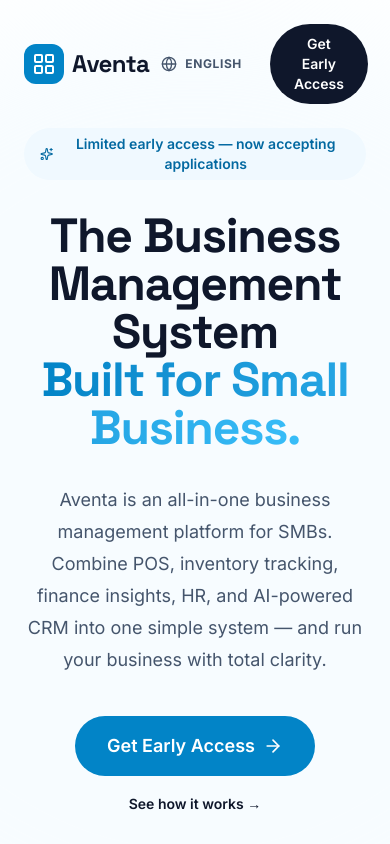
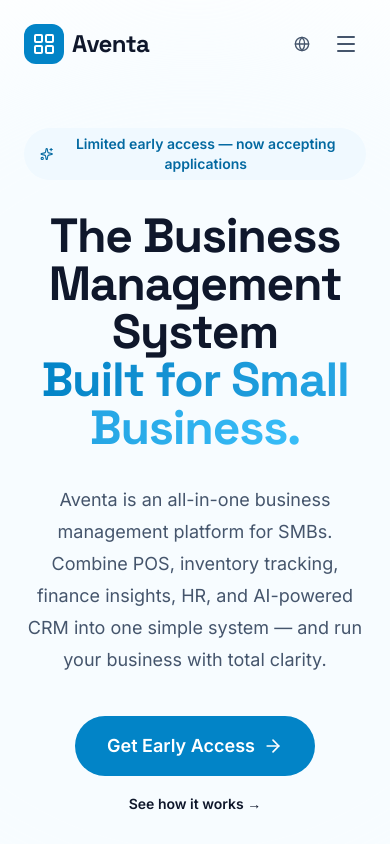
Before and after one commit to hima890/Landing_page, a React (Vite) app: page / in a window 390 px wide. Shown: the top 844 px of the page. Built offline with nearby package versions, Linux system fonts and the light colour scheme.

Commit message:
fix: tighten navbar mobile layout — hide join button on mobile, compact lang toggle
Agent-Logs-Url: https://github.com/hima890/Landing_page/sessions/f4b6569f-cf81-4933-9ba7-6d6c45bfa8a4

Co-authored-by: hima890 <48498413+hima890@users.noreply.github.com>

```diff
--- a/src/components/Navbar.tsx
+++ b/src/components/Navbar.tsx
@@ -56,19 +56,21 @@ export default function Navbar({ onJoinClick }: NavbarProps) {
             <a href="#faq" className="text-sm font-medium text-slate-600 hover:text-brand-600 dark:text-slate-300 dark:hover:text-brand-400 transition-colors">{t('nav.faq')}</a>
           </div>
 
-          <div className="flex items-center gap-4">
+          <div className="flex items-center gap-2 sm:gap-4">
             <button
               onClick={toggleLanguage}
-              className={`flex items-center gap-2 rounded-full px-3 py-1.5 text-xs font-bold uppercase tracking-wider transition-all hover:bg-slate-100 dark:hover:bg-slate-800 ${
+              className={`flex items-center gap-1.5 rounded-full px-2 py-1.5 sm:px-3 text-xs font-bold uppercase tracking-wider transition-all hover:bg-slate-100 dark:hover:bg-slate-800 ${
                 isScrolled ? 'text-white hover:bg-white/10' : 'text-slate-600 dark:text-slate-400'
               }`}
             >
-              <Globe className="h-4 w-4" />
-              {i18n.language === 'en' ? 'العربية' : 'English'}
+              <Globe className="h-4 w-4 shrink-0" />
+              <span className="hidden sm:inline">
+                {i18n.language === 'en' ? 'العربية' : 'English'}
+              </span>
             </button>
             <button
               onClick={onJoinClick}
-              className={`rounded-full px-6 py-2.5 text-sm font-semibold transition-all active:scale-95 ${
+              className={`hidden md:inline-flex rounded-full px-5 py-2 text-sm font-semibold transition-all active:scale-95 ${
                 isScrolled
                   ? 'bg-brand-600 text-white hover:bg-brand-700'
                   : 'bg-slate-900 text-white hover:bg-slate-800 dark:bg-white dark:text-slate-900 dark:hover:bg-slate-100'
--- a/src/i18n.ts
+++ b/src/i18n.ts
@@ -10,7 +10,7 @@ const resources = {
         testimonials: 'Testimonials',
         why: 'Why Aventa',
         faq: 'FAQ',
-        join: 'Get Early Access',
+        join: 'Get Access',
         admin: 'Admin'
       },
       hero: {
```
